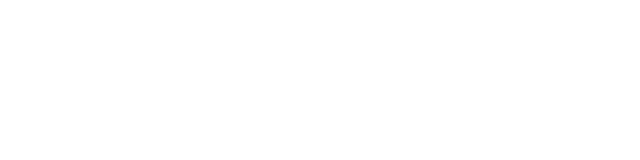
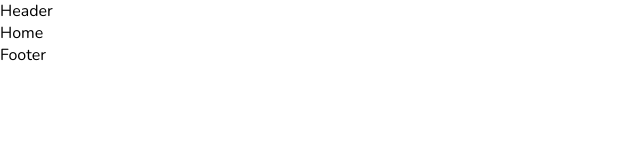
Before and after one commit to ribeirojer/Challenge-Lacrei, a React (Vite) app: page / in a window 1280 px wide. Shown: the top 160 px of the page, without its empty margins (0-640 px from the left). Built offline with nearby package versions, Linux system fonts and the light colour scheme.

Commit message:
create routes

```diff
--- a/src/App.tsx
+++ b/src/App.tsx
@@ -1,10 +1,16 @@
 import { useState } from 'react'
+import { Outlet } from 'react-router-dom'
+import Footer from './components/Footer'
+import Header from './components/Header'
 
 function App() {
   const [count, setCount] = useState(0)
 
   return (
     <div className="App">
+      <Header />
+      <Outlet />
+      <Footer />
     </div>
   )
 }
--- a/src/main.tsx
+++ b/src/main.tsx
@@ -1,9 +1,22 @@
-import React from 'react'
-import ReactDOM from 'react-dom/client'
-import App from './App'
+import React from "react";
+import ReactDOM from "react-dom/client";
+import { BrowserRouter, Route, Routes } from "react-router-dom";
+import App from "./App";
+import Home from "./pages/Home";
+import Person from "./pages/Person";
+import Professional from "./pages/Professional";
+import "./index.css";
 
-ReactDOM.createRoot(document.getElementById('root') as HTMLElement).render(
+ReactDOM.createRoot(document.getElementById("root") as HTMLElement).render(
   <React.StrictMode>
-    <App />
-  </React.StrictMode>,
-)
+    <BrowserRouter>
+      <Routes>
+        <Route element={<App />}>
+          <Route path="/" element={<Home />} />
+          <Route path="/pessoa" element={<Person />} />
+          <Route path="/profissional" element={<Professional />} />
+        </Route>
+      </Routes>
+    </BrowserRouter>
+  </React.StrictMode>
+);
```
